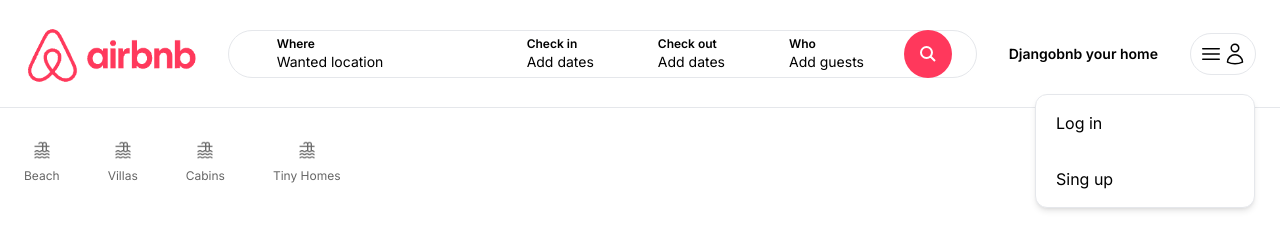
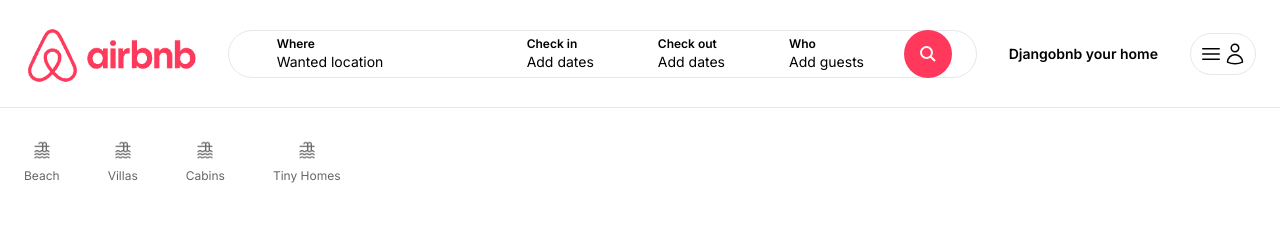
Before and after one commit to Lawitadelimon/djangobnb, a Next.js app: page / in a window 1280 px wide. Shown: the top 240 px of the page. Built offline with nearby package versions, Linux system fonts and the light colour scheme.

Commit message:
User menu pop pt2

```diff
--- a/app/components/navbar/UserNav.tsx
+++ b/app/components/navbar/UserNav.tsx
@@ -4,11 +4,13 @@
 import MenuLink from "./MenuLink";
 
 const UserNav = () => {
-const[isOpen, setIsOpen] = useState(true)
+const[isOpen, setIsOpen] = useState(false)
 
     return (
         <div className="p-2 relative inline-block border rounded-full ">
-            <button className="flex items-center">
+            <button className="flex items-center"
+                onClick={() => setIsOpen(!isOpen)}
+            >
                 <svg fill="none" viewBox="0 0 24 24" strokeWidth="1.5" stroke="currentColor" className="size-6">
                     <path strokeLinecap="round" strokeLinejoin="round" d="M3.75 6.75h16.5M3.75 12h16.5m-16.5 5.25h16.5" />
                 </svg>
```
